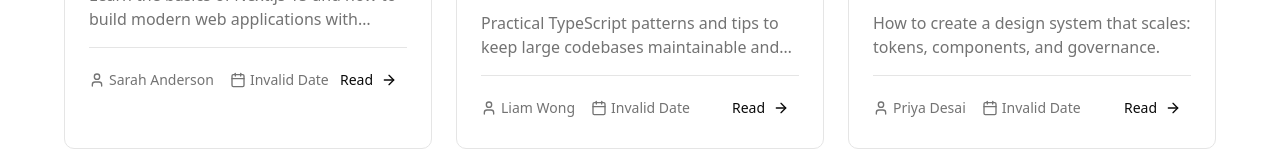
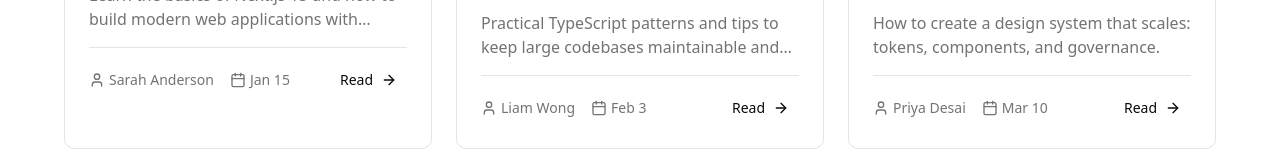
Before and after one commit to ShehaanN/MyBlog, a Next.js app in the folder frontend/: page /blog in a window 1280 px wide. Shown: the part 527-695 px from the top of the page. Built offline with nearby package versions, Linux system fonts and the light colour scheme.

Commit message:
fix: update data types

```diff
--- a/frontend/app/blog/[slug]/page.tsx
+++ b/frontend/app/blog/[slug]/page.tsx
@@ -22,7 +22,7 @@ interface BlogPost {
   viewCount: number;
 }
 
-const allBlogPosts = [
+const allBlogPosts: BlogPost[] = [
   {
     id: 1,
     title: "Getting Started with Next.js 15",
@@ -292,51 +292,13 @@ Ensure secure tokens, rate limiting, and distributed tracing for edge functions
     readingTime: "6 min read",
     viewCount: 191,
   },
-  {
-    id: 9,
-    title: "GraphQL Best Practices",
-    excerpt:
-      "Guidelines for designing scalable, performant, and secure GraphQL APIs.",
-    slug: "graphql-best-practices",
-    content: `Introduction
-
-GraphQL offers flexible data fetching but requires careful design to scale effectively.
-
-Schema Design
-
-• Design clear, intention-revealing types and avoid over-fetching
-• Use pagination (cursor-based) for list fields
-• Separate public and internal schemas when needed
-
-Performance
-
-• Batch and cache resolvers where appropriate
-• Implement persisted queries and query complexity analysis
-• Use data loaders to avoid N+1 query problems
-
-Security
-
-• Validate incoming queries and enforce rate limits
-• Authenticate and authorize at the resolver level
-• Avoid exposing implementation details in error messages
-
-Operational Concerns
-
-Monitor query patterns, enforce timeouts, and provide good developer docs to keep the API maintainable.`,
-    author: "Maya Chen",
-    createdAt: "2025-09-21",
-    category: "APIs",
-    updatedAt: "2025-09-22",
-    status: "published",
-    viewCount: 521,
-  },
 ];
 
 const BlogPostPage = () => {
   const { slug } = useParams();
   const postData = allBlogPosts.find((post) => post.slug === slug);
 
-  const [post, setPost] = useState<BlogPost | null>(postData ?? null);
+  const post = postData;
 
   console.log("post:", post);
 
--- a/frontend/app/blog/client.tsx
+++ b/frontend/app/blog/client.tsx
@@ -376,7 +376,20 @@ Monitor query patterns, enforce timeouts, and provide good developer docs to kee
             <>
               <div className="grid grid-cols-1 md:grid-cols-2 lg:grid-cols-3 gap-6 mb-12">
                 {displayedPosts.map((post) => (
-                  <BlogCard key={post.id} {...post} />
+                  <BlogCard
+                    key={post.id}
+                    id={post.id}
+                    title={post.title}
+                    excerpt={post.excerpt}
+                    slug={post.slug}
+                    content={post.content}
+                    author={post.author}
+                    category={post.category}
+                    created_at={post.createdAt}
+                    updated_at={post.updatedAt}
+                    reading_time={post.readingTime}
+                    view_count={post.viewCount}
+                  />
                 ))}
               </div>
 
--- a/frontend/components/blog-header.tsx
+++ b/frontend/components/blog-header.tsx
@@ -6,7 +6,7 @@ import Link from "next/link";
 import { useState } from "react";
 
 const BlogHeader = () => {
-  const user = null;
+  const user = {};
   const [searchOpen, setSearchOpen] = useState(false);
   return (
     <nav className="sticky top-0 z-40 backdrop-blur-sm bg-background/80 border-b border-border">
@@ -37,21 +37,22 @@ const BlogHeader = () => {
                 Dashboard
               </Button>
             </Link>
-            {user ? (
+            {/* {user ? (
               <>
                 <div className="w-10 h-10 rounded-full bg-primary/10 flex items-center justify-center">
                   <span className="font-semibold text-sm">
-                    {user.name.charAt(0)}
+                    {user?.name.charAt(0)}
                   </span>
                 </div>
               </>
             ) : (
-              <Link href="/auth/login">
-                <Button variant="outline" size="sm">
-                  Login
-                </Button>
-              </Link>
-            )}
+
+            )} */}
+            <Link href="/auth/login">
+              <Button variant="outline" size="sm">
+                Login
+              </Button>
+            </Link>
           </div>
         </div>
         {searchOpen && (
```
